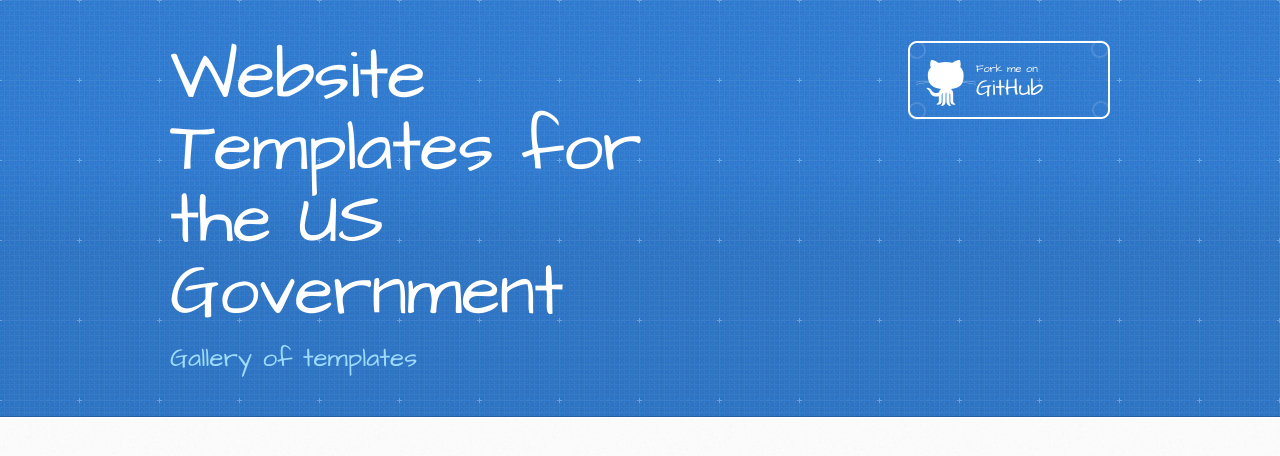
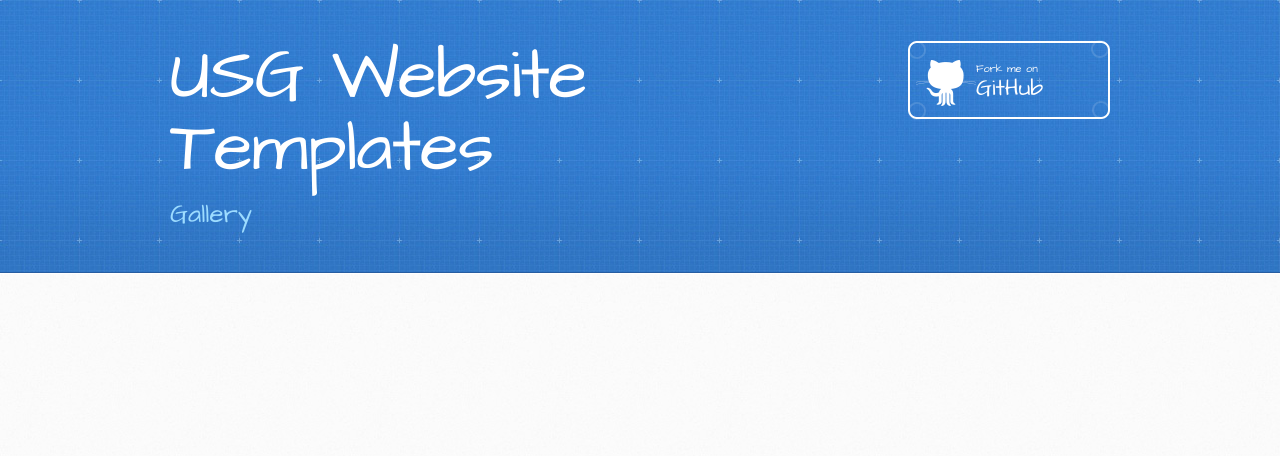
Before and after one commit to USG-Website-Templates/USG-Website-Templates.github.io, a plain HTML site: page _includes/header.html in a window 1280 px wide. Drawn offline with Linux system fonts and the light colour scheme; files that its build step writes are made by us from their sources; files whose address does not match are found by name.

Commit message:
Update header.html

```diff
--- a/_includes/header.html
+++ b/_includes/header.html
@@ -19,8 +19,8 @@
   <body>
     <header>
       <div class="inner">
-        <h1>Website Templates for the US Government</h1>
-        <h2>Gallery of templates</h2>
+        <h1>USG Website Templates</h1>
+        <h2>Gallery</h2>
         <a href="https://github.com/USG-Website-Templates" class="button"><small>Fork me on</small>GitHub</a>
       </div>
     </header>
```
